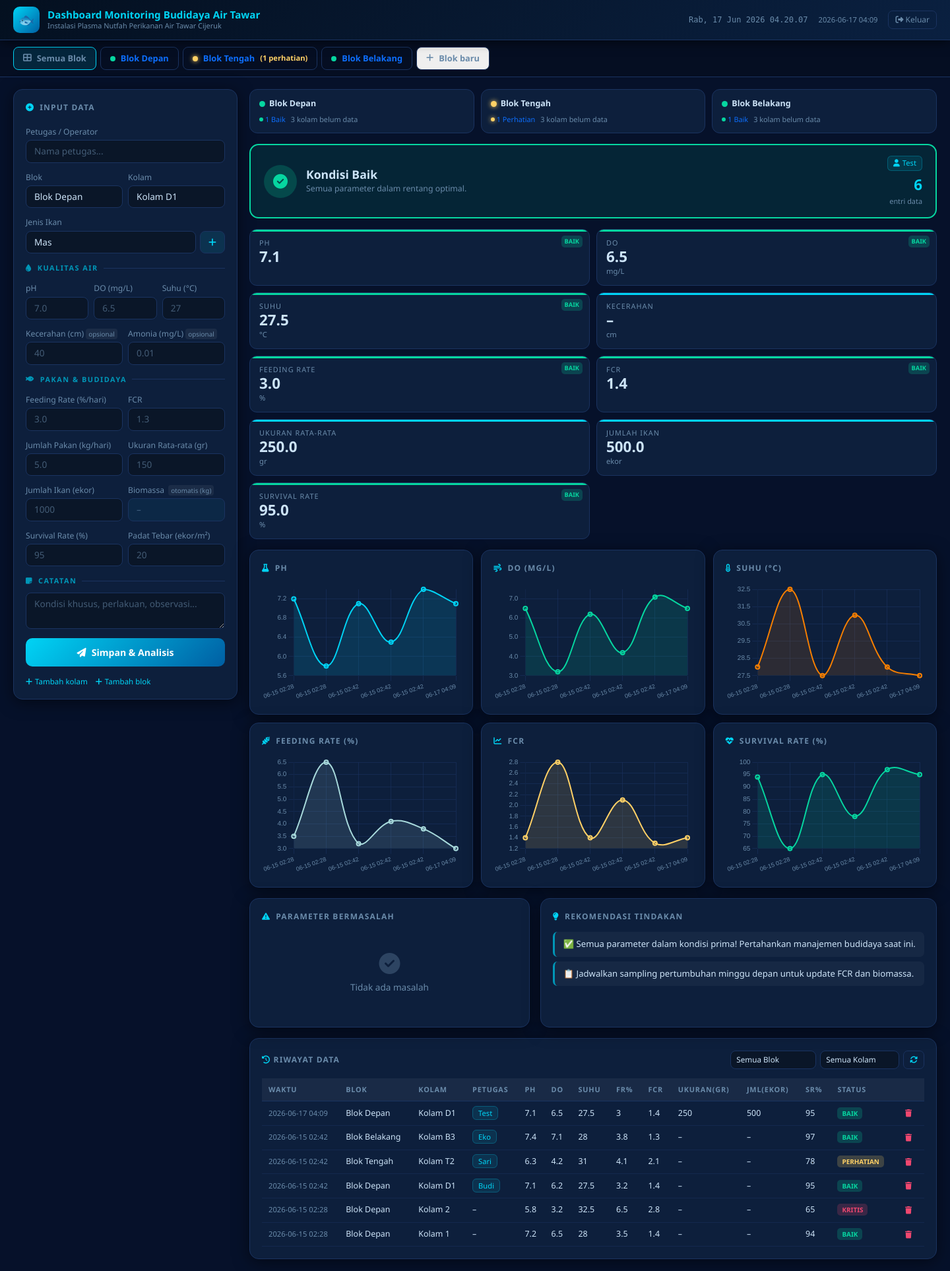
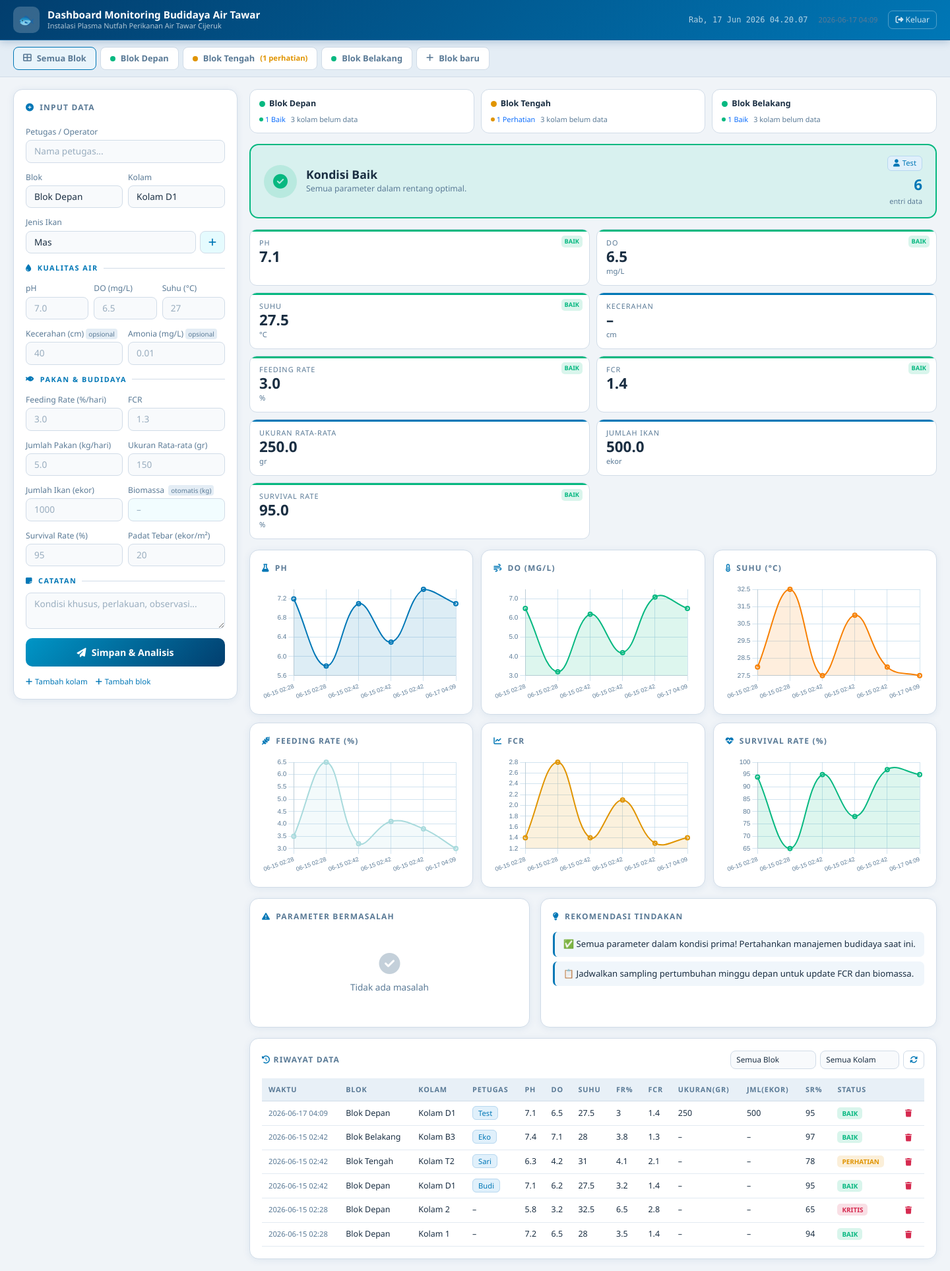
Before and after one commit to ppbib-2025/ppbib, a Flask app: page / in a window 1440 px wide. Shown: the whole page at 66% size. Run offline with Flask 3, Linux system fonts and the light colour scheme; the visitor is signed in with stand-in values (Sample User, id 1).

Commit message:
feat: ubah tema dashboard dari gelap ke terang (light theme)
- Background: putih & abu biru muda menggantikan navy gelap
- Navbar: gradient biru laut profesional
- Card, form, tabel: putih bersih dengan border abu
- Warna aksen: biru (#0077b6), hijau (#06b880), amber (#e09400), merah (#d62b50)
- Halaman login: background gradien biru muda, card putih
- Chart: warna disesuaikan agar terbaca di latar terang

https://claude.ai/code/session_01T74zxDHjB848cbU8rRTHJM

```diff
--- a/templates/aquaculture.html
+++ b/templates/aquaculture.html
@@ -9,40 +9,40 @@
   <script src="https://cdn.jsdelivr.net/npm/chart.js@4.4.0/dist/chart.umd.min.js"></script>
   <style>
     :root {
-      --bg-dark:    #06112a;
-      --bg-card:    #0d1f3c;
-      --bg-input:   #0a1628;
-      --border:     #1a3360;
-      --cyan:       #00d4f5;
-      --cyan-dim:   #0096b7;
-      --teal:       #06d6a0;
-      --amber:      #ffd166;
-      --coral:      #ef476f;
-      --text:       #cde4f8;
-      --text-dim:   #6a8baa;
-      --shadow:     0 4px 24px rgba(0,0,0,0.5);
+      --bg-dark:    #f0f4f8;
+      --bg-card:    #ffffff;
+      --bg-input:   #f8fafc;
+      --border:     #d1dce8;
+      --cyan:       #0077b6;
+      --cyan-dim:   #0096c7;
+      --teal:       #06b880;
+      --amber:      #e09400;
+      --coral:      #d62b50;
+      --text:       #1a2e42;
+      --text-dim:   #5a7a96;
+      --shadow:     0 2px 12px rgba(0,80,140,0.08);
     }
     * { box-sizing: border-box; }
     body { margin:0; font-family:'Segoe UI',system-ui,sans-serif; background:var(--bg-dark); color:var(--text); min-height:100vh; }
 
     /* Navbar */
     .navbar-custom {
-      background: linear-gradient(135deg,#041020 0%,#0a2040 100%);
-      border-bottom: 1px solid var(--border);
+      background: linear-gradient(135deg,#023e6e 0%,#0077b6 100%);
+      border-bottom: 1px solid #005f9a;
       padding: 10px 20px;
       display: flex; align-items: center; gap:12px;
       position: sticky; top:0; z-index:200;
-      box-shadow: 0 2px 16px rgba(0,0,0,0.6);
+      box-shadow: 0 2px 12px rgba(0,60,120,0.25);
     }
-    .navbar-custom .logo { width:40px;height:40px;background:linear-gradient(135deg,var(--cyan),#005fa3);border-radius:10px;display:flex;align-items:center;justify-content:center;font-size:20px;flex-shrink:0; }
-    .navbar-custom h1 { font-size:.95rem;font-weight:700;color:var(--cyan);margin:0; }
-    .navbar-custom p  { font-size:.68rem;color:var(--text-dim);margin:0; }
-    #clock { font-size:.75rem;color:var(--text-dim);font-family:monospace; }
+    .navbar-custom .logo { width:40px;height:40px;background:rgba(255,255,255,.2);border-radius:10px;display:flex;align-items:center;justify-content:center;font-size:20px;flex-shrink:0; }
+    .navbar-custom h1 { font-size:.95rem;font-weight:700;color:#fff;margin:0; }
+    .navbar-custom p  { font-size:.68rem;color:rgba(255,255,255,.7);margin:0; }
+    #clock { font-size:.75rem;color:rgba(255,255,255,.7);font-family:monospace; }
 
     /* Blok tab bar */
     .blok-tabs {
       display: flex; gap:6px; padding:10px 20px;
-      background: #050e22; border-bottom:1px solid var(--border);
+      background: #e4edf5; border-bottom:1px solid var(--border);
       overflow-x: auto; flex-wrap:nowrap;
     }
     .blok-tab {
@@ -50,15 +50,15 @@
       padding: 7px 14px; border-radius:8px; cursor:pointer;
       border: 1px solid var(--border); white-space:nowrap;
       font-size:.8rem; font-weight:600; transition:all .2s;
-      text-decoration:none;
+      text-decoration:none; color:var(--text-dim); background:#fff;
     }
     .blok-tab:hover { border-color:var(--cyan); color:var(--cyan); }
-    .blok-tab.active { background:rgba(0,212,245,.12); border-color:var(--cyan); color:var(--cyan); }
+    .blok-tab.active { background:#e8f4fb; border-color:var(--cyan); color:var(--cyan); }
     .blok-tab.all { color:var(--text-dim); }
     .blok-tab .dot { width:8px;height:8px;border-radius:50%;flex-shrink:0; }
     .dot-BAIK      { background:var(--teal); }
     .dot-PERHATIAN { background:var(--amber); }
-    .dot-KRITIS    { background:var(--coral); box-shadow:0 0 6px var(--coral); }
+    .dot-KRITIS    { background:var(--coral); box-shadow:0 0 6px rgba(214,43,80,.4); }
     .dot-NODATA    { background:var(--text-dim); }
 
     /* Layout */
@@ -74,11 +74,11 @@
     .blok-summary-strip { display:grid; grid-template-columns:repeat(3,1fr); gap:10px; margin-bottom:16px; }
     .blok-card {
       background:var(--bg-card); border:1px solid var(--border); border-radius:12px;
-      padding:12px 14px; cursor:pointer; transition:border-color .2s;
+      padding:12px 14px; cursor:pointer; transition:all .2s;
       text-decoration:none; display:block;
     }
-    .blok-card:hover { border-color:var(--cyan); }
-    .blok-card.active { border-color:var(--cyan); background:rgba(0,212,245,.07); }
+    .blok-card:hover { border-color:var(--cyan); box-shadow:0 2px 8px rgba(0,119,182,.1); }
+    .blok-card.active { border-color:var(--cyan); background:#e8f4fb; }
     .blok-card .bc-name { font-size:.78rem; font-weight:700; color:var(--text); margin-bottom:6px; display:flex; align-items:center; gap:6px; }
     .blok-card .bc-stats { display:flex; gap:8px; font-size:.68rem; }
     .bc-st { display:flex; align-items:center; gap:3px; }
@@ -89,13 +89,13 @@
     .status-banner.BAIK      { background:rgba(6,214,160,.1); border-color:var(--teal); }
     .status-banner.PERHATIAN { background:rgba(255,209,102,.1); border-color:var(--amber); }
     .status-banner.KRITIS    { background:rgba(239,71,111,.1); border-color:var(--coral); animation:pulse-red 2s infinite; }
-    .status-banner.NODATA    { background:rgba(255,255,255,.04); border-color:var(--border); }
-    @keyframes pulse-red { 0%,100%{box-shadow:0 0 0 0 rgba(239,71,111,.3);}50%{box-shadow:0 0 18px 4px rgba(239,71,111,.15);} }
+    .status-banner.NODATA    { background:#f0f4f8; border-color:var(--border); }
+    @keyframes pulse-red { 0%,100%{box-shadow:0 0 0 0 rgba(214,43,80,.2);}50%{box-shadow:0 0 16px 4px rgba(214,43,80,.1);} }
     .status-icon { width:50px;height:50px;border-radius:50%;display:flex;align-items:center;justify-content:center;font-size:22px;flex-shrink:0; }
-    .status-icon.BAIK      { background:rgba(6,214,160,.2); color:var(--teal); }
-    .status-icon.PERHATIAN { background:rgba(255,209,102,.2); color:var(--amber); }
-    .status-icon.KRITIS    { background:rgba(239,71,111,.2); color:var(--coral); }
-    .status-icon.NODATA    { background:rgba(255,255,255,.06); color:var(--text-dim); }
+    .status-icon.BAIK      { background:rgba(6,184,128,.15); color:var(--teal); }
+    .status-icon.PERHATIAN { background:rgba(224,148,0,.15); color:var(--amber); }
+    .status-icon.KRITIS    { background:rgba(214,43,80,.15); color:var(--coral); }
+    .status-icon.NODATA    { background:#e4edf5; color:var(--text-dim); }
     .status-text h2 { font-size:1.1rem;font-weight:700;margin:0 0 2px; }
     .status-text p  { font-size:.77rem;color:var(--text-dim);margin:0; }
 
@@ -110,23 +110,23 @@
     .metric-card .value { font-size:1.4rem;font-weight:700;color:var(--text);line-height:1.2; }
     .metric-card .unit  { font-size:.7rem;color:var(--text-dim); }
     .badge-grade { position:absolute;top:9px;right:10px;font-size:.58rem;font-weight:700;padding:2px 5px;border-radius:5px; }
-    .badge-BAIK      { background:rgba(6,214,160,.2); color:var(--teal); }
-    .badge-PERHATIAN { background:rgba(255,209,102,.2); color:var(--amber); }
-    .badge-KRITIS    { background:rgba(239,71,111,.2); color:var(--coral); }
-    .badge-NODATA    { background:rgba(255,255,255,.06); color:var(--text-dim); }
+    .badge-BAIK      { background:rgba(6,184,128,.15); color:var(--teal); }
+    .badge-PERHATIAN { background:rgba(224,148,0,.15); color:var(--amber); }
+    .badge-KRITIS    { background:rgba(214,43,80,.15); color:var(--coral); }
+    .badge-NODATA    { background:#e4edf5; color:var(--text-dim); }
 
     /* Form */
     .form-label { font-size:.76rem;color:var(--text-dim);margin-bottom:3px; }
     .form-control,.form-select { background:var(--bg-input)!important;border:1px solid var(--border)!important;color:var(--text)!important;border-radius:8px!important;font-size:.85rem;transition:border-color .2s; }
     .form-control:focus,.form-select:focus { border-color:var(--cyan)!important;box-shadow:0 0 0 3px rgba(0,212,245,.12)!important; }
     .form-control::placeholder { color:var(--text-dim)!important;opacity:.6; }
-    .section-divider { font-size:.68rem;font-weight:700;text-transform:uppercase;letter-spacing:1.5px;color:var(--cyan-dim);margin:14px 0 9px;display:flex;align-items:center;gap:8px; }
+    .section-divider { font-size:.68rem;font-weight:700;text-transform:uppercase;letter-spacing:1.5px;color:var(--cyan);margin:14px 0 9px;display:flex;align-items:center;gap:8px; }
     .section-divider::after { content:'';flex:1;height:1px;background:var(--border); }
-    .btn-submit { background:linear-gradient(135deg,var(--cyan),#005fa3);border:none;color:#fff;font-weight:700;border-radius:10px;padding:11px;width:100%;font-size:.88rem;cursor:pointer;transition:opacity .2s,transform .1s;margin-top:14px; }
+    .btn-submit { background:linear-gradient(135deg,#0096c7,#023e6e);border:none;color:#fff;font-weight:700;border-radius:10px;padding:11px;width:100%;font-size:.88rem;cursor:pointer;transition:opacity .2s,transform .1s;margin-top:14px; }
     .btn-submit:hover { opacity:.9;transform:translateY(-1px); }
     .btn-submit:active { transform:translateY(0); }
     .btn-submit:disabled { opacity:.5;cursor:not-allowed; }
-    .optional-tag { font-size:.62rem;color:var(--text-dim);background:rgba(255,255,255,.06);padding:1px 4px;border-radius:4px;margin-left:3px; }
+    .optional-tag { font-size:.62rem;color:var(--text-dim);background:#e4edf5;padding:1px 4px;border-radius:4px;margin-left:3px; }
     .link-btn { font-size:.72rem;color:var(--cyan);background:none;border:none;cursor:pointer;padding:0;margin-top:4px; }
     .link-btn:hover { text-decoration:underline; }
 
@@ -136,20 +136,20 @@
     .chart-wrap { position:relative;height:180px; }
 
     /* Issues & Recs */
-    .issue-item { display:flex;align-items:flex-start;gap:10px;padding:9px 12px;border-radius:9px;margin-bottom:7px;background:rgba(255,255,255,.03);border:1px solid var(--border); }
+    .issue-item { display:flex;align-items:flex-start;gap:10px;padding:9px 12px;border-radius:9px;margin-bottom:7px;background:#f8fafc;border:1px solid var(--border); }
     .issue-dot { width:9px;height:9px;border-radius:50%;margin-top:5px;flex-shrink:0; }
-    .dot-KRITIS    { background:var(--coral);box-shadow:0 0 7px var(--coral); }
-    .dot-PERHATIAN { background:var(--amber);box-shadow:0 0 7px var(--amber); }
+    .dot-KRITIS    { background:var(--coral);; }
+    .dot-PERHATIAN { background:var(--amber);; }
     .issue-label { font-size:.68rem;text-transform:uppercase;font-weight:700;letter-spacing:.8px; }
     .issue-msg   { font-size:.8rem;color:var(--text); }
     .rec-list { list-style:none;padding:0;margin:0; }
-    .rec-list li { padding:9px 13px;border-radius:7px;margin-bottom:7px;font-size:.82rem;line-height:1.5;background:rgba(255,255,255,.04);border-left:3px solid var(--cyan-dim); }
+    .rec-list li { padding:9px 13px;border-radius:7px;margin-bottom:7px;font-size:.82rem;line-height:1.5;background:#f0f6fb;border-left:3px solid var(--cyan); }
 
     /* History */
     .table-dark-custom { width:100%;border-collapse:collapse;font-size:.78rem; }
-    .table-dark-custom th { background:rgba(255,255,255,.05);color:var(--text-dim);font-size:.68rem;text-transform:uppercase;letter-spacing:.8px;padding:9px 10px;border-bottom:1px solid var(--border);position:sticky;top:0; }
-    .table-dark-custom td { padding:8px 10px;border-bottom:1px solid rgba(26,51,96,.5);vertical-align:middle; }
-    .table-dark-custom tr:hover td { background:rgba(255,255,255,.03); }
+    .table-dark-custom th { background:#e8f0f7;color:var(--text-dim);font-size:.68rem;text-transform:uppercase;letter-spacing:.8px;padding:9px 10px;border-bottom:1px solid var(--border);position:sticky;top:0; }
+    .table-dark-custom td { padding:8px 10px;border-bottom:1px solid #e2eaf2;vertical-align:middle; }
+    .table-dark-custom tr:hover td { background:#f8fafc; }
     .badge-status { font-size:.62rem;font-weight:700;padding:2px 7px;border-radius:5px; }
     .table-scroll { max-height:340px;overflow-y:auto; }
 
@@ -160,7 +160,7 @@
     .toast-custom { background:var(--bg-card);border:1px solid var(--border);border-radius:11px;padding:12px 16px;color:var(--text);font-size:.82rem;box-shadow:var(--shadow);display:flex;align-items:center;gap:9px;animation:slideIn .3s ease;max-width:320px;margin-top:8px; }
     @keyframes slideIn { from{transform:translateX(120%);opacity:0;} to{transform:translateX(0);opacity:1;} }
     #last-update { font-size:.7rem;color:var(--text-dim); }
-    .petugas-badge { background:rgba(0,212,245,.1);border:1px solid rgba(0,212,245,.25);border-radius:6px;padding:2px 8px;font-size:.7rem;color:var(--cyan); }
+    .petugas-badge { background:#e0f0fb;border:1px solid #b8d8f0;border-radius:6px;padding:2px 8px;font-size:.7rem;color:var(--cyan); }
   </style>
 </head>
 <body>
@@ -175,7 +175,7 @@
   <div class="ms-auto d-flex align-items-center gap-3">
     <span id="clock"></span>
     <span id="last-update">{% if latest %}{{ latest.timestamp }}{% else %}Belum ada data{% endif %}</span>
-    <a href="/logout" style="font-size:.75rem;color:var(--text-dim);text-decoration:none;border:1px solid var(--border);padding:4px 10px;border-radius:7px;" title="Keluar">
+    <a href="/logout" style="font-size:.75rem;color:rgba(255,255,255,.8);text-decoration:none;border:1px solid rgba(255,255,255,.3);padding:4px 10px;border-radius:7px;" title="Keluar">
       <i class="fa fa-right-from-bracket"></i> Keluar
     </a>
   </div>
@@ -547,7 +547,7 @@ function onFilterBlokChange(){
 })();
 
 // ── Charts ────────────────────────────────────────────────────────────────────
-const C = { ok:'#06d6a0', warn:'#ffd166', crit:'#ef476f', line:'#00d4f5', grid:'rgba(26,51,96,0.6)', tick:'#6a8baa' };
+const C = { ok:'#06b880', warn:'#e09400', crit:'#d62b50', line:'#0077b6', grid:'rgba(180,210,230,0.6)', tick:'#5a7a96' };
 
 function makeChart(id, label, color){
   const ctx = document.getElementById(id).getContext('2d');
```
Also changed, not shown: templates/login.html (+17 -17 lines).
